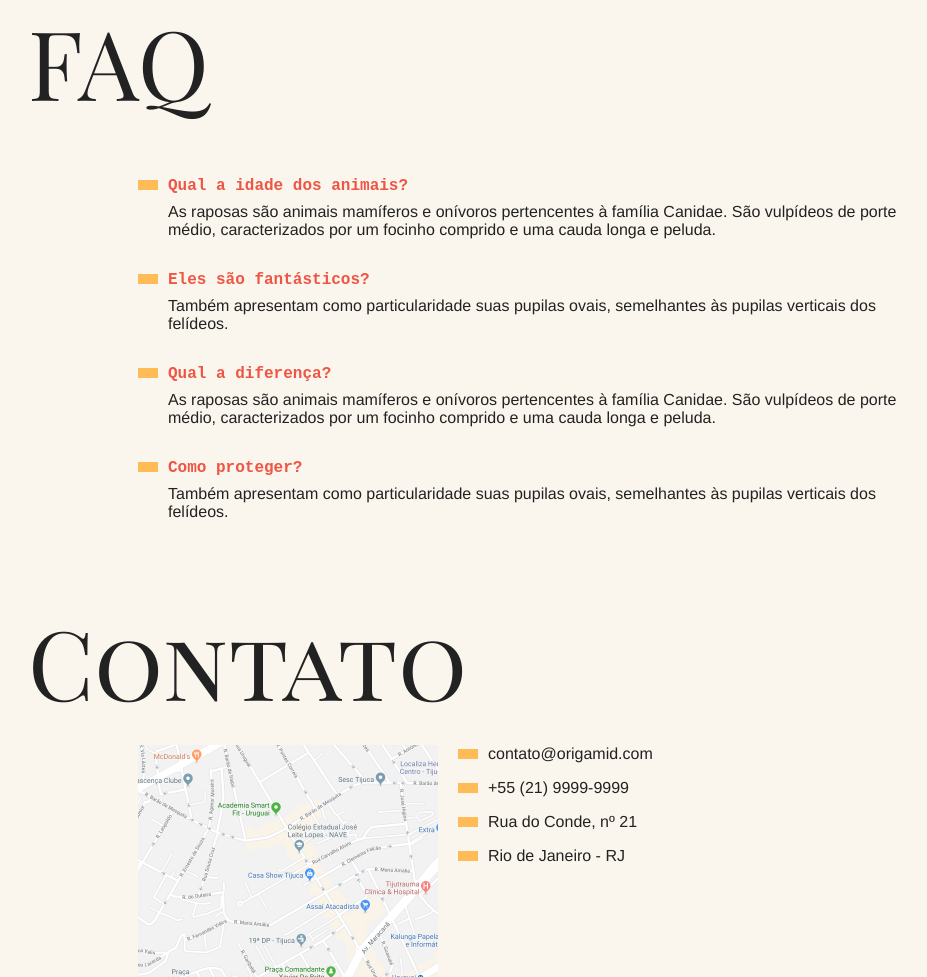
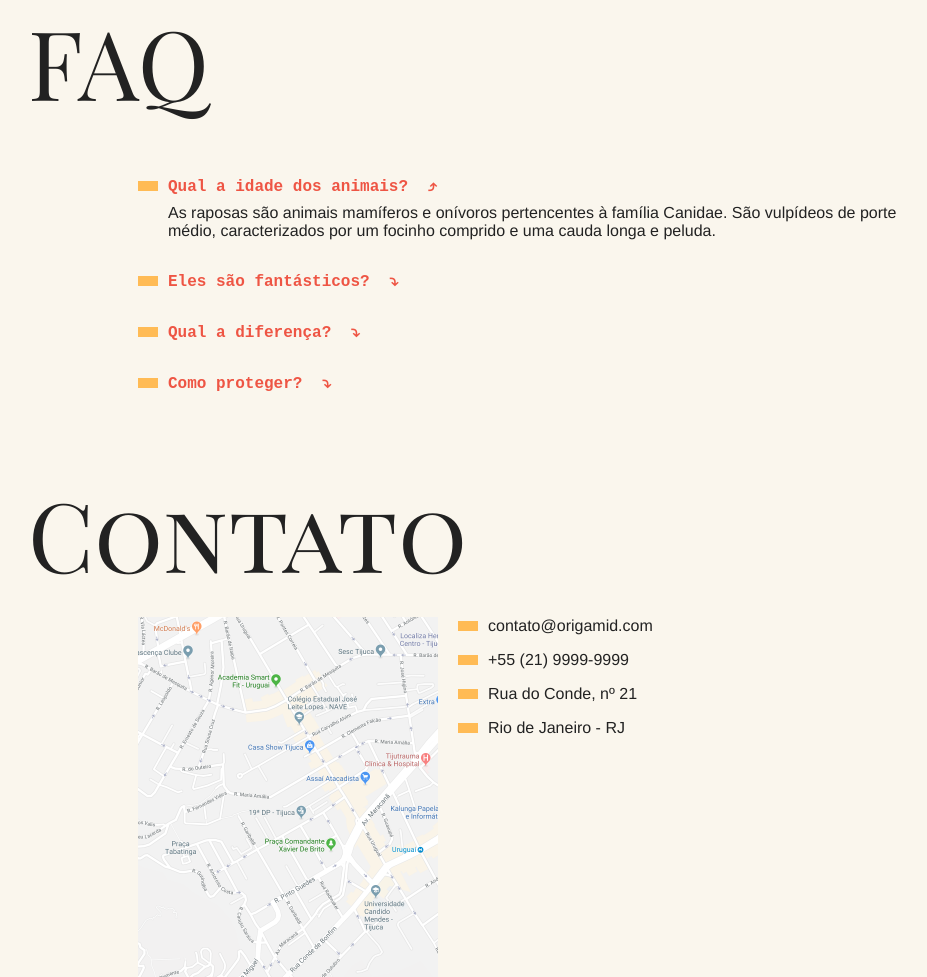
Before and after one commit to BoemiaDEV/Origamid, a plain HTML site: page index.html in a window 1280 px wide. Shown: the part 799-1776 px from the top of the page, without its empty margins (162-1089 px from the left). Drawn offline with Linux system fonts and the light colour scheme.

Commit message:
implermentação da função Accordion list no faq

```diff
--- a/css/style.css
+++ b/css/style.css
@@ -240,3 +240,40 @@ body {
     transform: translate3d(0,0,0);
   }
 }
+
+
+.js-accordion dd{
+  display: none;
+}
+
+.js-accordion{
+  cursor: pointer;
+}
+
+.js-accordion dt::after{
+
+  content: ' ⤵';
+  margin-left: 10px;
+}
+
+.js-accordion dt.ativo::after{
+
+  content: ' ⤴';
+  margin-left: 10px;
+}
+
+.js-accordion dd.ativo{
+  display: block;
+  animation: SlideDown .5s forwards;
+}
+
+@keyframes SlideDown {
+  from{
+    opacity: 0;
+    max-height: 0;
+  }
+  to{
+    max-height: 200px;
+    opacity: 1;
+  }
+}
--- a/index.html
+++ b/index.html
@@ -1,14 +1,14 @@
 <!DOCTYPE html>
 <html>
 <head>
-  <meta charset="utf-8" />
+  <meta charset="utf-8"/>
   <meta http-equiv="X-UA-Compatible" content="IE=edge">
   <title>Animais Fantásticos</title>
   <meta name="viewport" content="width=device-width, initial-scale=1">
   <link href="https://fonts.googleapis.com/css?family=Playfair+Display+SC" rel="stylesheet">
 
   <link rel="stylesheet" type="text/css" href="css/style.css" />
-  <script src="scriptmain.js" defer ></script>
+  <script src="scriptmain.js "defer></script>
 </head>
 
 <body>
@@ -17,7 +17,7 @@
       <li><a href="#animais">Animais</a></li>
       <li><a href="#faq">Faq</a></li>
       <li><a href="#contato">Contato</a></li>
-      <li><a href="https://www.origamid.com/">Dev →</a></li>
+      <li><a href="#">Dev →</a></li>
     </ul>
   </nav>
   <section class="grid-section animais" id="animais">
@@ -103,7 +103,7 @@
 
   <section class="grid-section faq" id="faq">
     <h1 class="titulo">FAQ</h1>
-    <dl class="faq-lista">
+    <dl class="faq-lista js-accordion">
       <dt>Qual a idade dos animais?</dt>
       <dd>As raposas são animais mamíferos e onívoros pertencentes à família Canidae. São vulpídeos de porte médio, caracterizados por um focinho comprido e uma cauda longa e peluda.</dd>
       <dt>Eles são fantásticos?</dt>
--- a/scriptmain.js
+++ b/scriptmain.js
@@ -1,3 +1,4 @@
+function initTabNav(){
     const tabMenu = document.querySelectorAll('.js-tabMenu li');
     const tabContent = document.querySelectorAll('.js-tabContent section');
 
@@ -16,7 +17,27 @@ if(tabMenu.length && tabContent.length) {
                 activeTab(index);
             });
         });
+    }
+}
+initTabNav();
 
+function initAccordion(){
+
+    const accordion = document.querySelectorAll('.js-accordion dt');
+    const ativoClass = 'ativo';
+    if(accordion.length){
+        accordion[0].classList.add(ativoClass);
+        accordion[0].nextElementSibling.classList.add(ativoClass);
+        function activeAccordion() {
+            this.classList.toggle(ativoClass);
+            this.nextElementSibling.classList.toggle(ativoClass);
         }
 
-console.log()
+        accordion.forEach((item) => {
+            item.addEventListener('mouseover', activeAccordion);
+
+        })
+    }
+}
+
+initAccordion();
```
Lines whose indentation alone changed are shown as unchanged.
